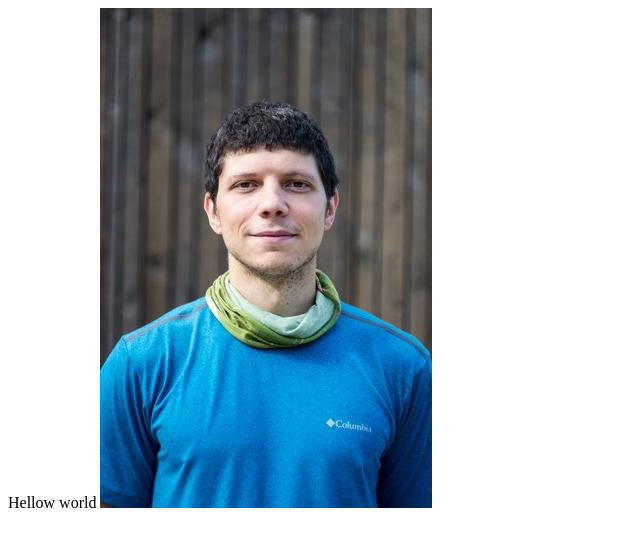
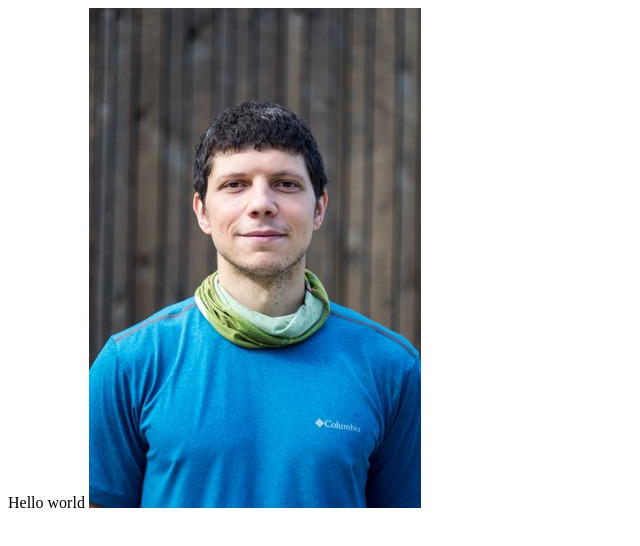
Before and after one commit to Domovenocheg/rsschool-cv, a plain HTML site: page index.html in a window 1280 px wide. Shown: the whole page, without its empty margins (0-640 px from the left). Drawn offline with Linux system fonts and the light colour scheme.

Commit message:
fix: update close tags

```diff
--- a/index.html
+++ b/index.html
@@ -1,14 +1,14 @@
 <!DOCTYPE html>
 <html lang="en">
   <head>
-    <meta charset="UTF-8" >
-    <meta http-equiv="X-UA-Compatible" content="IE=edge" >
-    <meta name="viewport" content="width=device-width, initial-scale=1.0" >
+    <meta charset="UTF-8">
+    <meta http-equiv="X-UA-Compatible" content="IE=edge">
+    <meta name="viewport" content="width=device-width, initial-scale=1.0">
     <link rel="stylesheet" href="style.css" >
     <title>Document</title>
   </head>
   <body>
-    Hellow world
-    <img src="/rsschool-cv/avatar.jpeg" alt="avatar" class="avatar" >
+    Hello world
+    <img src="/rsschool-cv/avatar.jpeg" alt="avatar" class="avatar">
   </body>
 </html>
```
